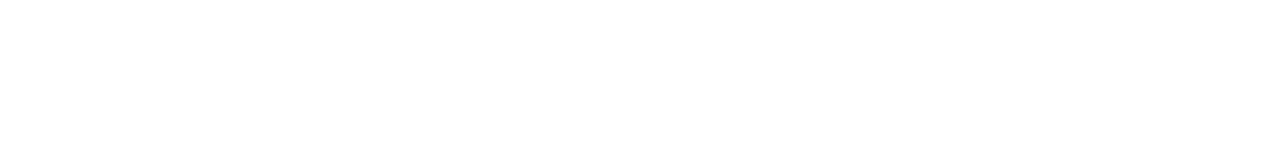
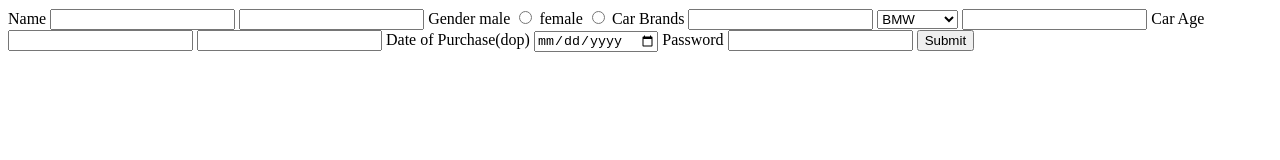
Before and after one commit to acciojob/car-insurance-form-MadhavBorkar, a website: page main.html in a window 1280 px wide. Drawn offline with Linux system fonts and the light colour scheme.

Commit message:
created a submission

```diff
--- a/main.html
+++ b/main.html
@@ -8,6 +8,48 @@
 
 <body>
 	<!-- the entire body must be written by student -->
+	<form methode="post">
+
+		<label for="name">Name</label>
+		<input id="name" type="Text" required>
+
+		<label for="email"></label>
+		<input id="email" type="Email" required>
+
+		<label>Gender</label>
+		<label for="gender">male</label>
+		<input radio="male" type="radio" required>
+
+		<label for="gender">female</label>
+		<input radio="female" type="radio" required>
+
+
+		<label for="cars">Car Brands</label>
+		<input id="cars" type="Dropdown" >
+		<select>
+			<option>BMW</option>
+			<option>Audi</option>
+			<option>Mercedez</option>
+		</select>
+
+		<label for=""></label>
+		<input id="" type="" required>
+
+		<label for="carage">Car Age</label>
+		<input id="carage" type="Number" required>
+
+		<label for=""></label>
+		<input id="" type="" required>
+
+		<label for="dop">Date of Purchase(dop)</label>
+		<input id="dop" type="Date" required>
+
+		<label for="password">Password</label>
+		<input id="password" type="Password" required>
+
+		<input type="submit">
+
+	</form>
     <script type="text/javascript" src="./script.js">
 </script>
 
```
